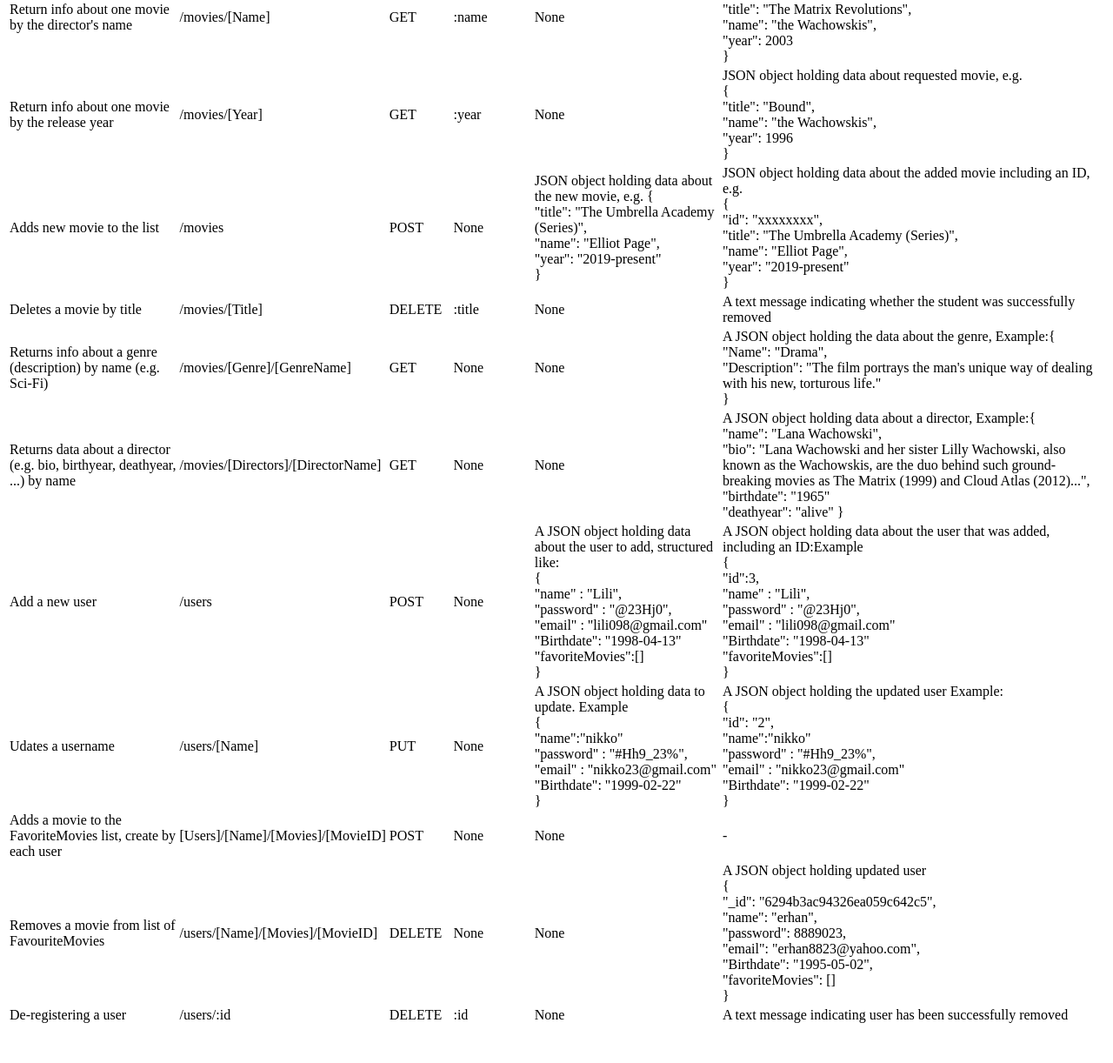
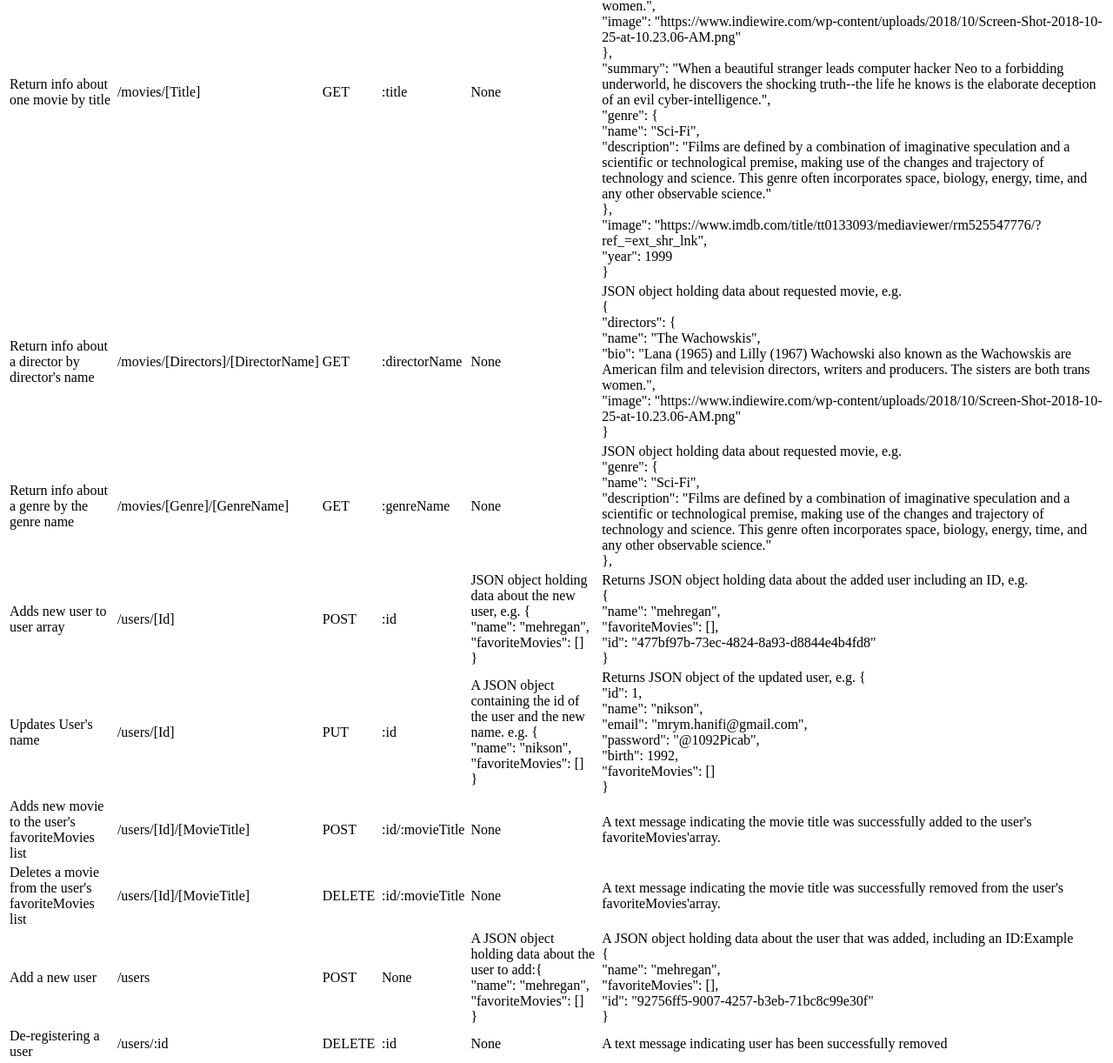
Before and after one commit to BJaguar71/movie_api, a website: page public/documentation.html in a window 1280 px wide. Shown: the part 412-1634 px from the top of the page at 87% size. Before the commit the page ends 1599 px from the top, so only its background shows below. Drawn offline with Linux system fonts and the light colour scheme.

Commit message:
updated documentation file

```diff
--- a/public/documentation.html
+++ b/public/documentation.html
@@ -12,7 +12,7 @@
     <p>
         T-Flix is a movie app that includes only films and series in which trans people have either starred as actors/actresses or directors. <br>
         The objective of this work-in-progress project is to build a server-side component of a “movies” web application. <br>
-        T-Flix will provide users with access to information about different movies such as transgender directors/actors/actresses and also the release year of each movie as well as the genre.
+        T-Flix will provide users with access to information about different movies such as transgender directors/actors/actresses and also the release year of each movie as well as the genre and
     </p>
     <h2>URL endpoints and request methods</h2>
     <table>
@@ -46,99 +46,110 @@
                 <td class="column">None</td>
                 <td class="column">JSON object holding data about requested movie, e.g.
                     {<br>
-                        "title": "Uncle Stephanie",<br>
-                        "name": "Laverne Cox",<br>
-                        "year": "2009"<br>
+                        "title": "The Matrix",<br>
+                        "directors": {<br>
+                            "name": "The Wachowskis",<br>
+                            "bio": "Lana (1965) and Lilly (1967) Wachowski also known as the Wachowskis are American film and television directors, writers and producers. The sisters are both trans women.",<br>
+                            "image": "https://www.indiewire.com/wp-content/uploads/2018/10/Screen-Shot-2018-10-25-at-10.23.06-AM.png"<br>
+                        },<br>
+                        "summary": "When a beautiful stranger leads computer hacker Neo to a forbidding underworld, he discovers the shocking truth--the life he knows is the elaborate deception of an evil cyber-intelligence.",<br>
+                        "genre": {<br>
+                            "name": "Sci-Fi",<br>
+                            "description": "Films are defined by a combination of imaginative speculation and a scientific or technological premise, making use of the changes and trajectory of technology and science. This genre often incorporates space, biology, energy, time, and any other observable science."<br>
+                        },<br>
+                        "image": "https://www.imdb.com/title/tt0133093/mediaviewer/rm525547776/?ref_=ext_shr_lnk",<br>
+                        "year": 1999<br>
                     }
                 </td>
             </tr>
-            <!-- Return info about one movie by the name of the director -->
+            <!-- Return info about director by name -->
             <tr>
-                <td class="column">Return info about one movie by the director's name</td>
-                <td class="column">/movies/[Name]</td>
+                <td class="column">Return info about a director by director's name</td>
+                <td class="column">/movies/[Directors]/[DirectorName]</td>
                 <td class="column">GET</td>
-                <td class="column">:name</td>
+                <td class="column">:directorName</td>
                 <td class="column">None</td>
                 <td class="column">JSON object holding data about requested movie, e.g.<br>
                     {<br>
-                        "title": "The Matrix Revolutions",<br>
-                        "name": "the Wachowskis",<br>
-                        "year": 2003<br>
+                        "directors": {<br>
+                            "name": "The Wachowskis",<br>
+                            "bio": "Lana (1965) and Lilly (1967) Wachowski also known as the Wachowskis are American film and television directors, writers and producers. The sisters are both trans women.",<br>
+                            "image": "https://www.indiewire.com/wp-content/uploads/2018/10/Screen-Shot-2018-10-25-at-10.23.06-AM.png"<br>
+                        }<br>
+                </td>
+            </tr>
+            <!-- Return info about one genre by genre name -->
+            <tr>
+                <td class="column">Return info about a genre by the genre name</td>
+                <td class="column">/movies/[Genre]/[GenreName]</td>
+                <td class="column">GET</td>
+                <td class="column">:genreName</td>
+                <td class="column">None</td>
+                <td class="column">JSON object holding data about requested movie, e.g.<br>
+                    "genre": {<br>
+                        "name": "Sci-Fi",<br>
+                        "description": "Films are defined by a combination of imaginative speculation and a scientific or technological premise, making use of the changes and trajectory of technology and science. This genre often incorporates space, biology, energy, time, and any other observable science."<br>
+                    },<br>
+                </td>
+            </tr>
+            <!-- Add new user  -->
+            <tr>
+                <td class="column">Adds new user to user array</td>
+                <td class="column">/users/[Id]</td>
+                <td class="column">POST</td>
+                <td class="column">:id</td>
+                <td class="column">	JSON object holding data about the new user, e.g. {<br>
+                    "name": "mehregan",<br>
+                    "favoriteMovies": []<br>
+                }
+                </td>
+                <td class="column">Returns JSON object holding data about the added user including an ID, e.g.<br>
+                    {<br>
+                        "name": "mehregan",<br>
+                        "favoriteMovies": [],<br>
+                        "id": "477bf97b-73ec-4824-8a93-d8844e4b4fd8"<br>
                     }
                 </td>
             </tr>
-            <!-- Return info about one movie by the release year -->
+            <!-- Update User's name  -->
             <tr>
-                <td class="column">Return info about one movie by the release year</td>
-                <td class="column">/movies/[Year]</td>
-                <td class="column">GET</td>
-                <td class="column">:year</td>
-                <td class="column">None</td>
-                <td class="column">JSON object holding data about requested movie, e.g.<br>
-                    {<br>
-                        "title": "Bound",<br>
-                        "name": "the Wachowskis",<br>
-                        "year": 1996<br>
-                    }
+                <td class="column">Updates User's name</td>
+                <td class="column">/users/[Id]</td>
+                <td class="column">PUT</td>
+                <td class="column">:id</td>
+                <td class="column">A JSON object containing the id of the user and the new name. e.g. {<br>
+                    "name": "nikson",<br>
+                    "favoriteMovies": []<br>
+                }
+                </td>
+                <td class="column">Returns JSON object of the updated user, e.g. {<br>
+                    "id": 1,<br>
+                    "name": "nikson",<br>
+                    "email": "mrym.hanifi@gmail.com",<br>
+                    "password": "@1092Picab",<br>
+                    "birth": 1992,<br>
+                    "favoriteMovies": []<br>
+                }
                 </td>
             </tr>
-            <!-- Add new movie  -->
+            <!-- Adds new movie to the user's favoriteMovies list  -->
             <tr>
-                <td class="column">Adds new movie to the list</td>
-                <td class="column">/movies</td>
+                <td class="column">Adds new movie to the user's favoriteMovies list</td>
+                <td class="column">/users/[Id]/[MovieTitle]</td>
                 <td class="column">POST</td>
+                <td class="column">:id/:movieTitle</td>
                 <td class="column">None</td>
-                <td class="column">	JSON object holding data about the new movie, e.g.
-                    {<br>
-                        "title": "The Umbrella Academy (Series)",<br>
-                        "name": "Elliot Page",<br>
-                        "year": "2019-present"<br>
-                    }
-                </td>
-                <td class="column">JSON object holding data about the added movie including an ID, e.g.<br>
-                    {<br>
-                        "id": "xxxxxxxx",<br>
-                        "title": "The Umbrella Academy (Series)",<br>
-                        "name": "Elliot Page",<br>
-                        "year": "2019-present"<br>
-                    }
+                <td class="column">	A text message indicating the movie title was successfully added to the user's favoriteMovies'array.
                 </td>
             </tr>
-            <!-- Delete a movie by title  -->
+            <!-- Deletes a movie from the user's favoriteMovies list-->
             <tr>
-                <td class="column">Deletes a movie by title</td>
-                <td class="column">/movies/[Title]</td>
+                <td class="column">Deletes a movie from the user's favoriteMovies list</td>
+                <td class="column">/users/[Id]/[MovieTitle]</td>
                 <td class="column">DELETE</td>
-                <td class="column">:title</td>
-                <td class="column">	None</td>
-                <td class="column">A text message indicating whether the student was successfully removed</td>
-            </tr>
-            <!-- Return data about a genre by name  -->
-            <tr>
-                <td class="column">Returns info about a genre (description) by name (e.g. Sci-Fi)</td>
-                <td class="column">/movies/[Genre]/[GenreName]</td>
-                <td class="column">GET</td>
+                <td class="column">:id/:movieTitle</td>
                 <td class="column">None</td>
-                <td class="column">None</td>
-                <td class="column">A JSON object holding the data about the genre, Example:{<br>
-                    "Name": "Drama",<br>
-                    "Description": "The film portrays the man's unique way of dealing with his new, torturous life."<br>
-                    }<br>
-                </td>
-            </tr>
-            <!-- Returns data about a director (bio, birthdate, deathdate, ...) by name  -->
-            <tr>
-                <td class="column">Returns data about a director (e.g. bio, birthyear, deathyear, ...) by name</td>
-                <td class="column">/movies/[Directors]/[DirectorName]</td>
-                <td class="column">GET</td>
-                <td class="column">None</td>
-                <td class="column">None</td>
-                <td class="column">A JSON object holding data about a director, Example:{<br>
-                    "name": "Lana Wachowski",<br>
-                    "bio": "Lana Wachowski and her sister Lilly Wachowski, also known as the Wachowskis, are the duo behind such ground-breaking movies as The Matrix (1999) and Cloud Atlas (2012)...",<br>
-                    "birthdate": "1965"<br>
-                    "deathyear": "alive"
-                    }<br>
+                <td class="column">	A text message indicating the movie title was successfully removed from the user's favoriteMovies'array.
                 </td>
             </tr>
             <!--Add new user -->
@@ -149,77 +160,19 @@
                 <td class="column">None</td>
                 <td class="column">A JSON object holding
                   data about the user to
-                  add, structured like:<br>
-                  {<br>
-                  "name" : "Lili",<br>
-                  "password" : "@23Hj0",<br>
-                  "email" : "lili098@gmail.com"<br>
-                  "Birthdate": "1998-04-13"<br>
-                  "favoriteMovies":[]<br>
-                  }
+                  add:{<br>
+                    "name": "mehregan",<br>
+                    "favoriteMovies": []<br>
+                }
                 </td>
                 <td class="column">A JSON object holding data
                   about the user that was
                   added, including an ID:Example<br>
                   {<br>
-                  "id":3,<br>
-                  "name" : "Lili",<br>
-                  "password" : "@23Hj0",<br>
-                  "email" : "lili098@gmail.com"<br>
-                  "Birthdate": "1998-04-13"<br>
-                  "favoriteMovies":[]<br>
-                  }<br>
-                </td>
-            </tr>
-            <!--Udates a username-->
-            <tr>
-                <td class="column">Udates a username</td>
-                <td class="column">/users/[Name]</td>
-                <td class="column">PUT</td>
-                <td class="column">None</td>
-                <td class="column">A JSON object holding data to update. Example<br>
-                    {<br>
-                    "name":"nikko"<br>
-                    "password" : "#Hh9_23%",<br>
-                    "email" : "nikko23@gmail.com"<br>
-                    "Birthdate": "1999-02-22"<br>
-                    }<br>
-                </td>
-                <td class="column">A JSON object holding the updated user Example:<br>
-                    {<br>
-                    "id": "2",<br>
-                    "name":"nikko"<br>
-                    "password" : "#Hh9_23%",<br>
-                    "email" : "nikko23@gmail.com"<br>
-                    "Birthdate": "1999-02-22"<br>
-                    }<br>
-                </td>
-            </tr>
-            <!-- Adds a movie to the FavoriteMovies list of a user -->
-            <tr>
-                <td class="column">Adds a movie to the FavoriteMovies list, create by each user</td>
-                <td class="column">[Users]/[Name]/[Movies]/[MovieID]</td>
-                <td class="column">POST</td>
-                <td class="column">None</td>
-                <td class="column">None</td>
-                <td class="column">-</td>
-            </tr>
-            <!--Removes a movie from list of FavouriteMovies-->
-            <tr>
-                <td class="column">Removes a movie from list of FavouriteMovies</td>
-                <td class="column">/users/[Name]/[Movies]/[MovieID]</td>
-                <td class="column">DELETE</td>
-                <td class="column">None</td>
-                <td class="column">None</td>
-                <td class="column">A JSON object holding updated user<br>
-                {<br>
-                "_id": "6294b3ac94326ea059c642c5",<br>
-                "name": "erhan",<br>
-                "password": 8889023,<br>
-                "email": "erhan8823@yahoo.com",<br>
-                "Birthdate": "1995-05-02",<br>
-                "favoriteMovies": []<br>
-                }<br>
+                    "name": "mehregan",<br>
+                    "favoriteMovies": [],<br>
+                    "id": "92756ff5-9007-4257-b3eb-71bc8c99e30f"<br>
+                }
                 </td>
             </tr>
             <!--De-registering a user -->
```
